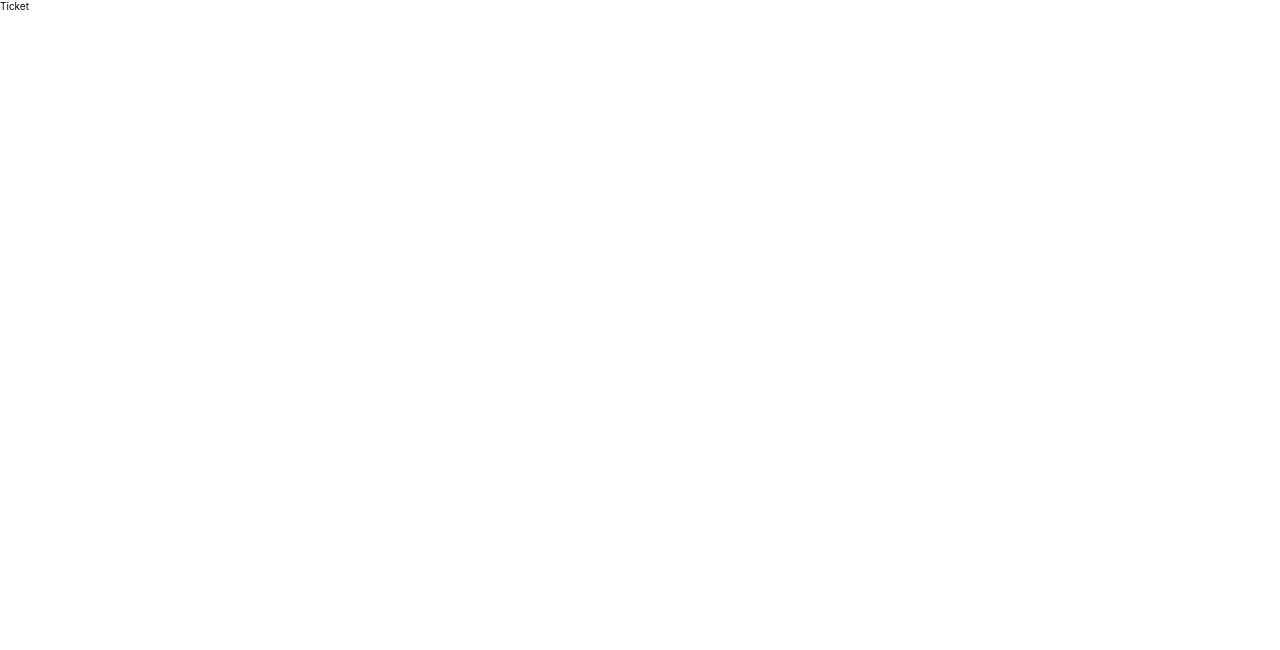
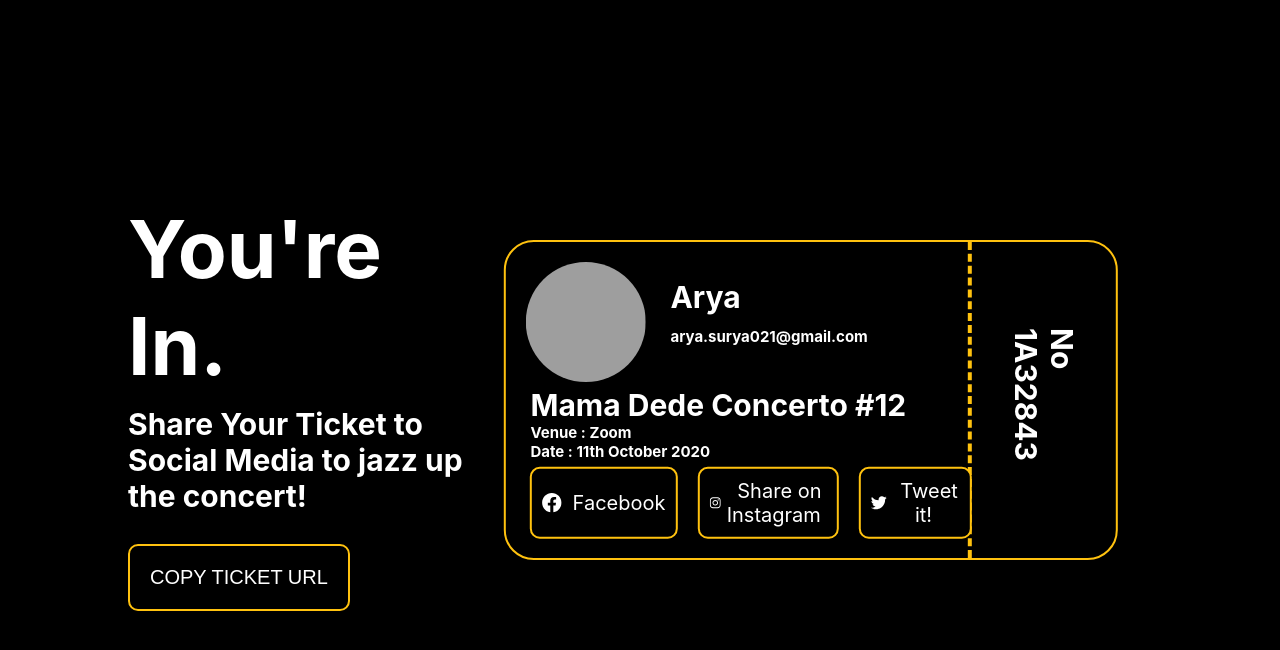
Before and after one commit to agustinustheo/notticket, a React (Create React App) app: page /ticket in a window 1280 px wide. Shown: the top 650 px of the page. Built offline with nearby package versions, Linux system fonts and the light colour scheme; grey boxes are pictures that could not be loaded.

Commit message:
adding ticket page ( - animation )

```diff
--- a/package.json
+++ b/package.json
@@ -8,8 +8,10 @@
     "@testing-library/user-event": "^7.2.1",
     "react": "^16.13.1",
     "react-dom": "^16.13.1",
+    "react-icons": "^3.11.0",
     "react-router-dom": "^5.2.0",
-    "react-scripts": "3.4.3"
+    "react-scripts": "3.4.3",
+    "styled-components": "^5.2.0"
   },
   "scripts": {
     "start": "react-scripts start",
--- a/src/app/pages/ticket.js
+++ b/src/app/pages/ticket.js
@@ -1,11 +1,220 @@
 import React, { Component } from 'react'
+import styled from 'styled-components'
+import { FaFacebook, FaInstagram, FaTwitter } from 'react-icons/fa'
+
+const Flex = styled.div`
+    position: absolute;
+    top: 50%;
+    left: 50%;
+    transform: translate(-50%, -50%);
+    flex:3;
+    width:80%;
+    margin: 0 auto;
+    background:black;
+    display:flex;
+    height: 40rem;
+    align-items:center;
+    justify-content: center;
+`
+
+const OneThirdFlex = styled.div`
+    flex:1;
+    background:black;
+    height: 100%;
+    align-items:center;
+    flex-direction: column;
+`
+
+const TwoThirdFlex = styled.div`
+    position:relative;
+    flex:2;
+    background:black;
+    height: 100%;
+    display:flex;
+    flex-direction: column;
+`
+
+const Title = styled.h2`
+    font-size: 8rem;
+`
+
+const SubTitle = styled.h4`
+    font-size: 3rem;
+    display: inline-block;
+`
+
+const PureFlex = styled.div`
+    display:flex;
+    align-items:center;
+`
+
+const LeftBorderedFlex = styled.div`
+    display:flex;
+    align-items:center;
+    border-left: dashed .4rem #FFC20F;
+`
+
+const YFlex = styled.div`
+    display:flex;
+    flex-direction: column;
+    justify-content: space-between;
+`
+
+const TicketContainer = styled.div`
+    position:absolute;
+    display: flex;
+    justify-content: space-between;
+    top:50%;
+    left: 50%;
+    transform:translate(-50%, -50%);
+    width:90%;
+    height:80%;
+    border: solid 2px #FFC20F;
+    border-radius:3rem;
+    transition: all .5s;
+`
+
+const Avatar = styled.div`
+    display:inline-block;
+    margin-top:2rem;
+    margin-left: 2rem;
+    border-radius: 50%;
+    width:12rem;
+    height:12rem;
+
+    & > img {
+        width: 100%;
+        height: 100%;
+        border-radius: 50%;
+    }
+`
+
+const XFlex = styled.div`
+    display:flex;
+    flex-direction: row;
+    width: 100%;
+    justify-content: space-around;
+    margin-left: 3%;
+    transform:translateY(-10%);
+`
+
+const SmallTitle = styled.h2`
+    font-size:3rem;
+`
+
+const SmallSubtitle = styled.h4`
+    font-size: 1.5rem;
+`
+
+const LeftSpace = styled.div`
+    margin-left:2.5rem;
+`
+
+const Background = styled.div`
+    height:100vh;
+    width:100vw;
+    overflow-y:hidden;
+    background: black;
+    color: white;
+`
+
+const Rotated = styled.h2`
+    transform: rotate(90deg);
+    font-size:3rem;
+`
+
+const Button = styled.div`
+    display:flex;
+    align-items:center;
+    border: solid 2px #FFC20F;
+    margin:1rem;
+    padding: 1rem;
+    background:black;
+    text-align:center;
+    font-size:2rem;
+    border-radius:10px;
+    transition: all .5s;
+
+    &:hover {
+        background: #FFC20F;
+        color: black;
+        cursor: pointer;
+    }
+`
+
+const LinkButton = styled.button`
+    border: solid 2px #FFC20F;
+    background:black;
+    color:white;
+    padding:2rem;
+    border-radius:10px;
+    font-size:2rem;
+    margin-top:3rem;
+    transition: all .5s;
+
+    &:hover {
+        background: #FFC20F;
+        color: black;
+    }
+`
 
 export default class TicketPage extends Component {
+    constructor(props){
+        super(props)
+        this.state = {
+            name: "Arya",
+            email: "arya.surya021@gmail.com",
+            avatar: "",
+            eventName: "Mama Dede Concerto #12",
+            eventDate: "11th October 2020",
+            venueName: "Zoom",
+            link: "https://zoom"
+        }
+    }
+
+    componentDidMount(){
+        //TODO : HIT API
+    }
+
     render(){
         return(
-            <div>
-                Ticket
-            </div>
+            <Background>
+            <Flex>
+                <OneThirdFlex>
+                    <Title>You're In.</Title>
+                    <br/>
+                    <SubTitle>Share Your Ticket to Social Media to jazz up the concert!</SubTitle>
+                    <LinkButton>COPY TICKET URL</LinkButton>
+                </OneThirdFlex>
+                <TwoThirdFlex>
+                    <TicketContainer>
+                        <YFlex>
+                            <PureFlex>
+                            <Avatar><img src="https://github.com/aryasurya21.png" alt="aryasurya21"/></Avatar>
+                            <LeftSpace>
+                                <SmallTitle>{this.state.name}</SmallTitle>
+                                <br/>
+                                <SmallSubtitle>{this.state.email}</SmallSubtitle>
+                            </LeftSpace>
+                            </PureFlex>
+                            <YFlex>
+                                <LeftSpace>
+                                    <SubTitle>{this.state.eventName}</SubTitle>
+                                    <SmallSubtitle>Venue : {this.state.venueName}</SmallSubtitle>
+                                    <SmallSubtitle>Date  : {this.state.eventDate}</SmallSubtitle>
+                                </LeftSpace>
+                            </YFlex>
+                            <XFlex>
+                                <Button><FaFacebook/>&nbsp;&nbsp;Facebook</Button>
+                                <Button><FaInstagram/>&nbsp;&nbsp;Share on Instagram</Button>
+                                <Button><FaTwitter/>&nbsp;&nbsp;Tweet it!</Button>
+                            </XFlex>
+                        </YFlex>
+                        <LeftBorderedFlex><Rotated>No 1A32843</Rotated></LeftBorderedFlex>
+                    </TicketContainer>
+                </TwoThirdFlex>
+            </Flex>
+            </Background>
         )
     }
 }
```
Also changed, not shown: 1 other file (tests, documents, lock files or other folders).
